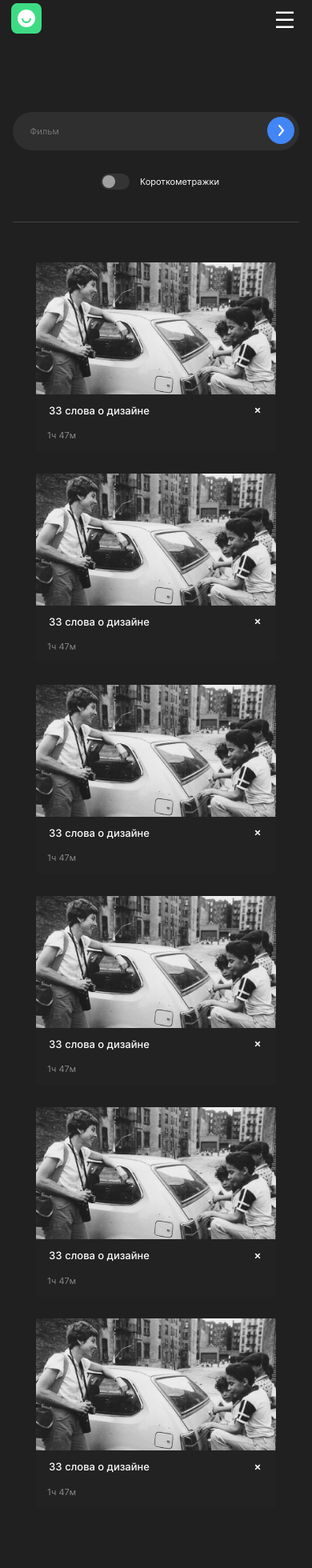
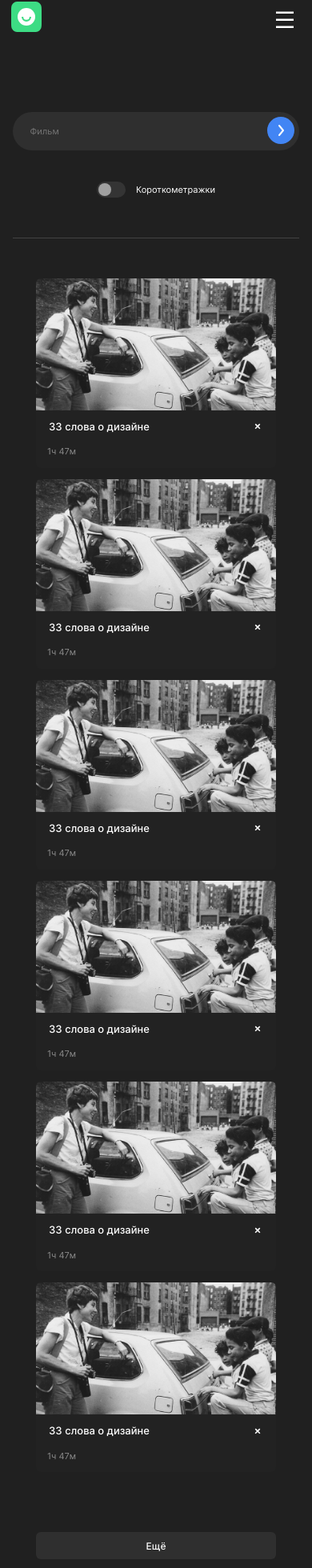
Before and after one commit to gina-frigman/movies-explorer-frontend, a React (Create React App) app: page /saved-movies in a window 390 px wide. Shown: the part 14-1974 px from the top of the page at 80% size. Built offline with nearby package versions, Linux system fonts and the light colour scheme; the HTML template or start-up script is replaced by a standard one.

Commit message:
fix: semantic _blank image

```diff
--- a/src/components/Footer/Footer.js
+++ b/src/components/Footer/Footer.js
@@ -8,8 +8,8 @@ function Footer() {
             <div className="footer__container">
                 <p className="footer__copy">&copy; 2023</p>
                 <div className="footer__links">
-                    <Link className="footer__link" to="https://practicum.yandex.ru/">Яндекс.Практикум</Link>
-                    <Link className="footer__link" to="https://github.com/">Github</Link>
+                    <Link className="footer__link" to="https://practicum.yandex.ru/" target="_blank">Яндекс.Практикум</Link>
+                    <Link className="footer__link" to="https://github.com/" target="_blank">Github</Link>
                 </div>
             </div>
         </footer>
--- a/src/components/Header/Header.js
+++ b/src/components/Header/Header.js
@@ -51,7 +51,7 @@ function Header(props) {
     const returnMobileHeader = () => {
         return(
             <header className={`header ${props.color ? "header_blue" : ""}`}>
-                <img className="header__logo" src={headerLogo} alt="логотип" />
+                <Link to="/"><img className="header__logo" src={headerLogo} alt="логотип" /></Link>
                 {props.isLoggedIn ?
                     isMenuOpen ?
                         <Navigation onClose={closeMenu} /> :
--- a/src/components/Movies/MoviesCard/MoviesCard.css
+++ b/src/components/Movies/MoviesCard/MoviesCard.css
@@ -5,6 +5,8 @@
 }
 
 .card__image {
+    border-top-right-radius: 6px;
+    border-top-left-radius: 6px;
     width: 100%;
     height: 203px;
     object-fit: cover;
--- a/src/components/Movies/MoviesCardList/MoviesCardList.css
+++ b/src/components/Movies/MoviesCardList/MoviesCardList.css
@@ -1,8 +1,7 @@
 .cardlist {
-    width: 90%;
     max-width: 1140px;
     margin: 80px auto 0;
-    padding-bottom: 80px;
+    padding-bottom: 88px;
 }
 
 .cards {
@@ -23,7 +22,7 @@
     width: 100%;
     border: none;
     color: #fff;
-    margin: 93px 0 0;
+    margin: 43px 0 0;
     padding-top: 11px;
     padding-bottom: 9px;
     border-radius: 6px;
@@ -42,21 +41,33 @@
         padding-bottom: 97px;
     }
     .cards {
-        grid-template-columns: repeat(auto-fit, 330px);
-        row-gap: 43px;
+        grid-template-columns: repeat(auto-fit, 340px);
+        row-gap: 30px;
+    }
+
+    .cardlist__more {
+        margin-top: 61px;
     }
 }
 
 @media screen and (max-width: 767px) {
     .cardlist {
         margin-top: 50px;
+        padding-bottom: 90px;
+        display: flex;
+        flex-direction: column;
     }
 
     .cards {
         width: 300px;
         display: flex;
         flex-direction: column;
-        row-gap: 27px;
+        row-gap: 14px;
         margin: 0 auto;
     }
+
+    .cardlist__more {
+        width: 300px;
+        margin: 75px auto 0;
+    }
 }
--- a/src/components/Movies/SearchForm/SearchForm.css
+++ b/src/components/Movies/SearchForm/SearchForm.css
@@ -2,7 +2,7 @@
     width: 90%;
     max-width: 1140px;
     margin: 60px auto 0;
-    padding-bottom: 57px;
+    padding-bottom: 69px;
     border-bottom: 1px solid #424242;
 }
 
@@ -24,7 +24,7 @@
     font-size: 13px;
     font-weight: 400;
     line-height: 17px;
-    margin: 0 auto 25px;
+    margin: 0 auto 39px;
     outline: none;
 }
 
@@ -80,7 +80,6 @@
 }
 
 .search__text {
-    margin-left: 10px;
     font-size: 14px;
     font-weight: 400;
     line-height: 18px;
@@ -93,7 +92,7 @@
         width: 92%;
         margin-top: 80px;
         margin-bottom: 50px;
-        padding-bottom: 40px;
+        padding-bottom: 50px;
     }
 
     .search__input {
@@ -102,11 +101,11 @@
 }
 
 @media screen and (max-width: 767px) {
+    .search {
+        padding-bottom: 50px;
+    }
+
     .search__text {
         font-size: 11px;
     }
-
-    .search__input {
-        margin-bottom: 29px;
-    }
 }
```
Also changed, not shown: src/App.css (deleted, +0 -38 lines), src/App.js (deleted, +0 -25 lines), src/images/app-logo.svg (renamed from src/logo.svg), src/images/logo.svg.
